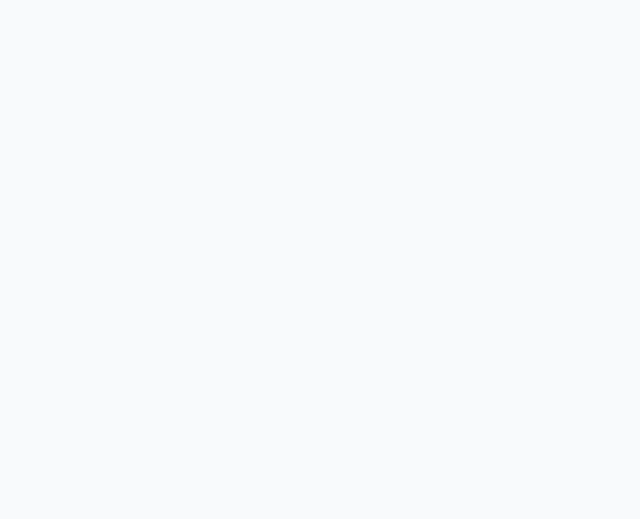
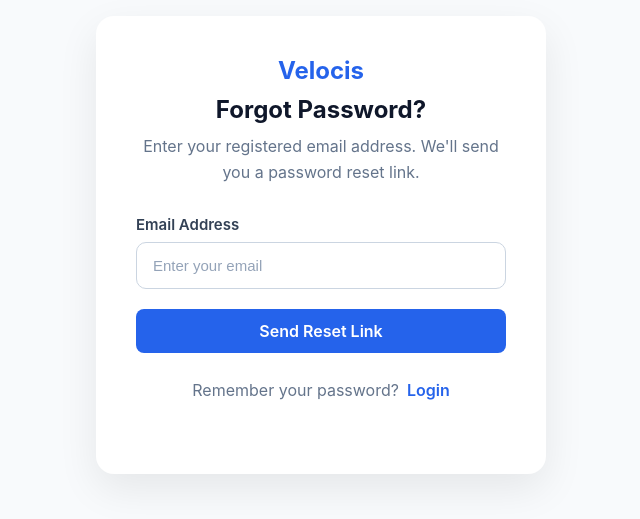
Before and after one commit to Tahaa627/Car-Rental-System, a React (Vite) app in the folder car-rental-frontend/: page /forgot-password in a window 1280 px wide. Before the commit this address had no page. Shown: the part 155-674 px from the top of the page, without its empty margins (319-959 px from the left). Built offline with nearby package versions, Linux system fonts and the light colour scheme.

Commit message:
Forget Password Page

```diff
--- a/car-rental-frontend/src/pages/Auth/ForgotPassword/ForgotPassword.css
+++ b/car-rental-frontend/src/pages/Auth/ForgotPassword/ForgotPassword.css
@@ -0,0 +1,91 @@
+.forgot-page{
+
+    min-height:100vh;
+
+    display:flex;
+
+    justify-content:center;
+
+    align-items:center;
+
+    background:#F8FAFC;
+
+    padding:40px;
+
+}
+
+.forgot-card{
+
+    width:100%;
+
+    max-width:450px;
+
+    background:white;
+
+    padding:40px;
+
+    border-radius:18px;
+
+    box-shadow:0 15px 40px rgba(0,0,0,.08);
+
+}
+
+.forgot-card h1{
+
+    text-align:center;
+
+    color:#2563EB;
+
+    margin-bottom:10px;
+
+}
+
+.forgot-card h2{
+
+    text-align:center;
+
+    margin-bottom:10px;
+
+}
+
+.forgot-card p{
+
+    text-align:center;
+
+    color:#64748B;
+
+    margin-bottom:30px;
+
+    line-height:1.6;
+
+}
+
+.forgot-btn{
+
+    width:100%;
+
+}
+
+.forgot-btn button{
+
+    width:100%;
+
+}
+
+.back-login{
+
+    margin-top:25px;
+
+}
+
+.back-login a{
+
+    margin-left:8px;
+
+    color:#2563EB;
+
+    text-decoration:none;
+
+    font-weight:600;
+
+}
--- a/car-rental-frontend/src/pages/Auth/ForgotPassword/ForgotPassword.tsx
+++ b/car-rental-frontend/src/pages/Auth/ForgotPassword/ForgotPassword.tsx
@@ -0,0 +1,86 @@
+import "./ForgotPassword.css";
+
+import { useState } from "react";
+import { Link } from "react-router-dom";
+
+import Input from "../../../components/common/Input";
+import Button from "../../../components/common/Button";
+
+const ForgotPassword = () => {
+
+    const [email, setEmail] = useState("");
+
+    const handleSubmit = (e: React.FormEvent) => {
+
+        e.preventDefault();
+
+        console.log(email);
+
+    };
+
+    return (
+
+        <section className="forgot-page">
+
+            <div className="forgot-card">
+
+                <h1>Velocis</h1>
+
+                <h2>Forgot Password?</h2>
+
+                <p>
+
+                    Enter your registered email address.
+                    We'll send you a password reset link.
+
+                </p>
+
+                <form onSubmit={handleSubmit}>
+
+                    <Input
+
+                        label="Email Address"
+
+                        type="email"
+
+                        placeholder="Enter your email"
+
+                        value={email}
+
+                        onChange={(e)=>setEmail(e.target.value)}
+
+                    />
+
+                    <div className="forgot-btn">
+
+                        <Button>
+
+                            Send Reset Link
+
+                        </Button>
+
+                    </div>
+
+                </form>
+
+                <p className="back-login">
+
+                    Remember your password?
+
+                    <Link to="/login">
+
+                        Login
+
+                    </Link>
+
+                </p>
+
+            </div>
+
+        </section>
+
+    );
+
+};
+
+export default ForgotPassword;
--- a/car-rental-frontend/src/pages/Auth/ForgotPassword/index.ts
+++ b/car-rental-frontend/src/pages/Auth/ForgotPassword/index.ts
@@ -0,0 +1 @@
+export { default } from "./ForgotPassword";
--- a/car-rental-frontend/src/routes/AppRoutes.tsx
+++ b/car-rental-frontend/src/routes/AppRoutes.tsx
@@ -2,6 +2,7 @@ import { Routes, Route } from "react-router-dom";
 import Login from "../pages/Auth/Login";
 import Home from "../pages/Home";
 import Register from "../pages/Auth/Register";
+import ForgotPassword from "../pages/Auth/ForgotPassword";
 //import Fleet from "../pages/Fleet";
 
 const AppRoutes = () => {
@@ -11,6 +12,7 @@ const AppRoutes = () => {
       {/* <Route path="/fleet" element={<Fleet />} /> */}
       <Route path="/login" element={<Login />} />
       <Route path="/register" element={<Register />} />
+      <Route path="/forgot-password" element={<ForgotPassword />} />
     </Routes>
   );
 };
```
